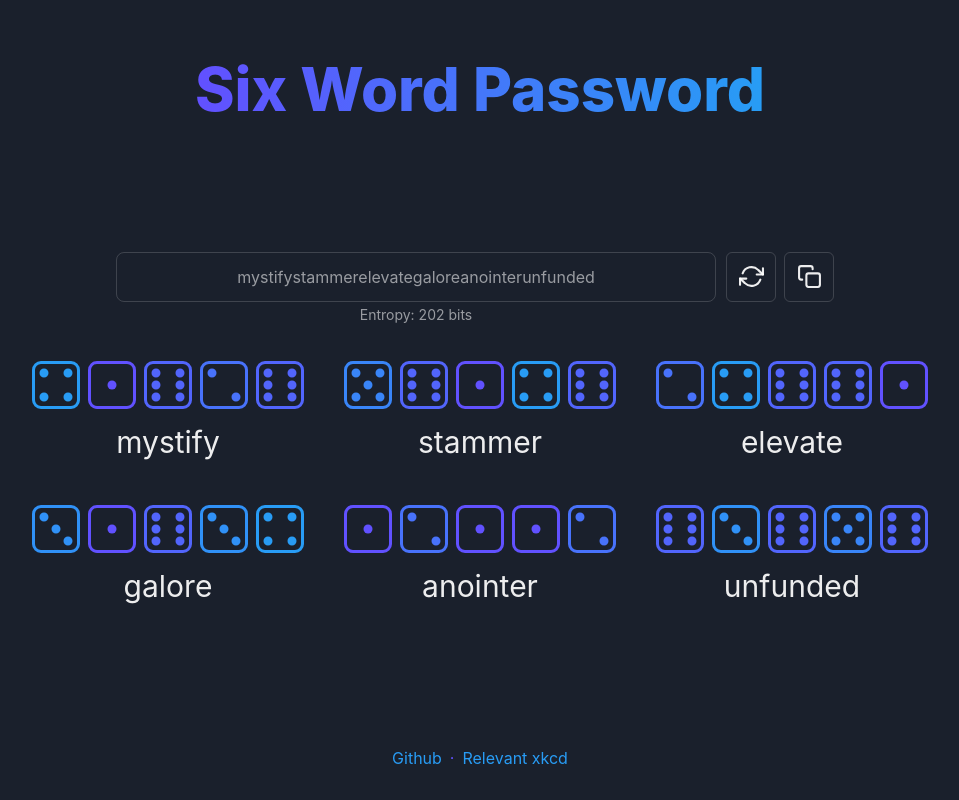
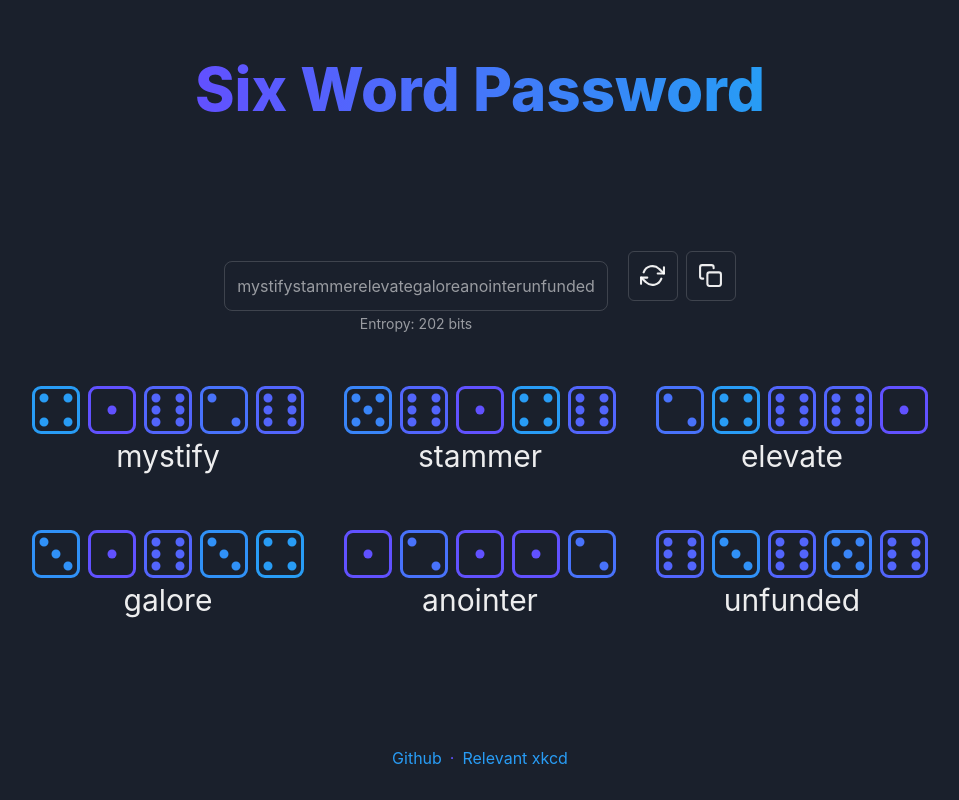
Before and after one commit to aniknia/sixwordpassword, a Next.js app: page / in a window 1280 px wide. Shown: the whole page, without its empty margins (160-1119 px from the left). Built offline with nearby package versions, Linux system fonts and the light colour scheme.

Commit message:
Refactor: removing chakraui

```diff
--- a/components/dice/word.tsx
+++ b/components/dice/word.tsx
@@ -1,12 +1,11 @@
 import { useState, useEffect } from "react";
-import { Text } from "@chakra-ui/react";
 
 // TODO: design several ways of revealing the word (fade, slot machine, )
 
 function create_array(wordList: Object, duration: number) {
   let randomNumber = Math.floor(
     Math.random() *
-      (Object.keys(wordList).length - Math.floor((duration * 1000) / 50))
+    (Object.keys(wordList).length - Math.floor((duration * 1000) / 50))
   );
 
   let wordArray = Array.from(
@@ -37,9 +36,9 @@ export default function Word({ word = "blank", duration = 1 }) {
 
   return (
     <>
-      <Text mt={[0, "3px !important"]} fontSize="3xl">
+      <p style={{ fontSize: '1.875rem', marginTop: '3px important' }}>
         {currentWord}
-      </Text>
+      </p>
     </>
   );
 }
--- a/components/dice/wordoutput.tsx
+++ b/components/dice/wordoutput.tsx
@@ -1,5 +1,4 @@
 import { useState, useEffect } from "react";
-import { HStack, VStack } from "@chakra-ui/react";
 import Die from "./die";
 import Word from "./word";
 
@@ -13,16 +12,16 @@ export default function WordOutput({ number = "11111", word = "unkown" }) {
   }, [number, word]);
   return (
     <>
-      <VStack w="272px" h="96px" justify="center" m="20px">
-        <HStack w="272px" h="48px">
+      <div style={{ width: "272px", height: "96px", display: "flex", flexDirection: "column", alignItems: "center", margin: "20px" }}>
+        <div style={{ width: "272px", height: "48px", display: "flex", flexDirection: "row", justifyContent: "space-between" }}>
           <Die number={parseInt(number[0])} duration={1} state={state} />
           <Die number={parseInt(number[1])} duration={1.5} state={state} />
           <Die number={parseInt(number[2])} duration={2} state={state} />
           <Die number={parseInt(number[3])} duration={2.5} state={state} />
           <Die number={parseInt(number[4])} duration={3} state={state} />
-        </HStack>
+        </div>
         <Word word={word} duration={3} />
-      </VStack>
+      </div>
     </>
   );
 }
--- a/components/frames/sixwordpassword.tsx
+++ b/components/frames/sixwordpassword.tsx
@@ -52,25 +52,19 @@ export default function SixWordPassword() {
 
   return (
     <>
-      <VStack m="auto" p="20px">
-        <Flex m="auto" wrap="wrap" align="center" justify="space-between">
-          <Box m="auto" pb="10px">
-            <Box
-              h={["74px", "50px"]}
-              w={["325px", "600px"]}
-              m="auto"
-              p="12px"
-              borderWidth="1px"
-              borderRadius="lg"
+      <div style={{ width: "100%", margin: "auto", padding: "20px", display: "flex", flexDirection: "column" }}>
+        <div style={{ margin: "auto", padding: "20px", display: "flex", flexWrap: "wrap", justifyContent: "space-between", alignItems: "center" }}>
+          <div style={{ minWidth: "300px", margin: "auto", padding: "10px", display: "flex", flexDirection: "column" }}>
+            <div style={{ height: "50px", padding: "12px", display: "flex", justifyContent: "space-around", borderWidth: "1px", borderRadius: "0.5rem" }}
             >
-              <Text m="auto" align="center" opacity="0.6">
+              <p style={{ opacity: "0.6" }}>
                 {wordArray.join("")}
-              </Text>{" "}
-            </Box>
+              </p>{" "}
+            </div>
             <Text p="2px" fontSize="sm" align="center" opacity="0.6">
               Entropy: {entropy} bits
             </Text>
-          </Box>
+          </div>
           <HStack ml="auto" mr="auto" mb="auto" pl="10px" pr="10px">
             <IconButton
               h="50px"
@@ -99,7 +93,7 @@ export default function SixWordPassword() {
               }}
             />
           </HStack>
-        </Flex>
+        </div>
         <VStack m="auto" p="auto">
           <Flex wrap="wrap" align="center" justify="space-around">
             <WordOutput number={numArray[0]} word={wordArray[0]} />
@@ -112,7 +106,7 @@ export default function SixWordPassword() {
             <WordOutput number={numArray[5]} word={wordArray[5]} />
           </Flex>
         </VStack>
-      </VStack>
+      </div>
     </>
   );
 }
```
Also changed, not shown: 1 other file (tests, documents, lock files or other folders).
